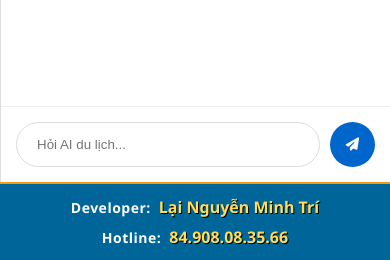
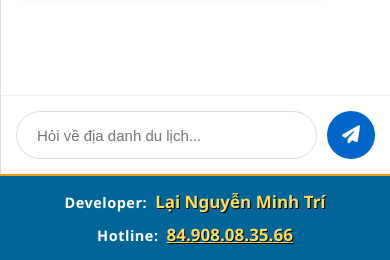
Before and after one commit to minhtriizkooooo-sys/Tour-and-Cuisine-Guide, a Flask app: page / in a window 390 px wide. Shown: the part 584-844 px from the top of the page. Run offline with Flask 3, Linux system fonts and the light colour scheme; some libraries are stand-ins or nearby versions.

Commit message:
Update index.html

```diff
--- a/templates/index.html
+++ b/templates/index.html
@@ -17,71 +17,55 @@
         #map-side { flex: 1; position: relative; z-index: 1; }
         #map { height: 100%; width: 100%; }
 
-        /* MAP TOOLS */
         .map-tools { position: absolute; top: 15px; left: 15px; z-index: 1001; width: 280px; display: flex; flex-direction: column; gap: 10px; }
         .tool-box { background: white; padding: 12px; border-radius: 12px; box-shadow: 0 4px 15px rgba(0,0,0,0.2); border: 1px solid rgba(0,0,0,0.05); }
         .tool-box b { color: var(--primary); cursor: pointer; display: flex; justify-content: space-between; align-items: center; font-size: 14px; text-transform: uppercase; }
         .tool-box input { width: 100%; padding: 10px; margin: 8px 0; border: 1px solid #ddd; border-radius: 8px; font-size: 14px; outline: none; }
         .btn-map { border: none; padding: 10px; border-radius: 8px; cursor: pointer; width: 100%; font-weight: bold; color: white; margin-top: 5px; }
 
-        /* CHAT SIDEBAR */
         #chat-side { width: 420px; background: white; display: flex; flex-direction: column; border-left: 1px solid #ddd; z-index: 1002; }
         .tab-bar { display: flex; background: #f8f9fa; border-bottom: 1px solid #eee; }
         .tab { flex: 1; padding: 15px 5px; text-align: center; cursor: pointer; font-size: 11px; font-weight: bold; color: #666; }
         .tab.active { color: var(--primary); border-bottom: 4px solid var(--primary); background: white; }
 
         .chat-box { flex: 1; overflow-y: auto; padding: 15px; display: flex; flex-direction: column; gap: 15px; background: #fff; }
-        .msg { padding: 12px 16px; border-radius: 18px; max-width: 88%; font-size: 15px; line-height: 1.6; }
-        .user { background: var(--primary); color: white; align-self: flex-end; border-bottom-right-radius: 2px; }
-        .bot { background: #f0f2f5; color: #333; align-self: flex-start; border-bottom-left-radius: 2px; }
+        .msg { padding: 16px 20px; border-radius: 20px; max-width: 90%; font-size: 15.5px; line-height: 1.7; }
+        .user { background: var(--primary); color: white; align-self: flex-end; border-bottom-right-radius: 4px; }
+        .bot { background: #f8f9fa; color: #222; align-self: flex-start; border-bottom-left-radius: 4px; }
 
         .input-area { padding: 15px; border-top: 1px solid #eee; display: flex; gap: 10px; background: white; }
-        #user-input { flex: 1; padding: 12px 20px; border: 1px solid #ddd; border-radius: 30px; outline: none; }
-        .send-btn { background: var(--primary); color: white; border: none; width: 45px; height: 45px; border-radius: 50%; cursor: pointer; }
+        #user-input { flex: 1; padding: 14px 20px; border: 1px solid #ddd; border-radius: 30px; outline: none; font-size: 15px; }
+        .send-btn { background: var(--primary); color: white; border: none; width: 48px; height: 48px; border-radius: 50%; cursor: pointer; font-size: 18px; }
 
-        /* FOOTER */
         footer {
             background: #006699;
-            padding: 12px 25px;
+            padding: 14px 25px;
             display: flex;
             justify-content: space-between;
             align-items: center;
             z-index: 2005;
             border-top: 2px solid var(--accent);
         }
-        .footer-label {
-            color: #ffffff;
-            font-weight: bold;
-            font-size: 14px;
-            letter-spacing: 0.5px;
-        }
-        .tri-style {
-            color: #ffdd59 !important;
-            font-weight: 900;
-            font-size: 16px;
-            text-shadow: 1px 1px 0px #000;
-            text-decoration: none;
-            margin-left: 8px;
-            transition: 0.3s;
-        }
-        .tri-style:hover {
-            color: #ffffff !important;
-            text-shadow: 1px 1px 0px #000, 0px 0px 8px rgba(255, 255, 255, 0.8);
-        }
+        .footer-label { color: #fff; font-weight: bold; font-size: 14.5px; letter-spacing: 0.5px; }
+        .tri-style { color: #ffdd59 !important; font-weight: 900; font-size: 17px; text-shadow: 1px 1px 0 #000; margin-left: 8px; transition: 0.3s; }
+        .tri-style:hover { color: #fff !important; text-shadow: 0 0 10px #fff; }
 
         .pdf-btn-container { padding: 12px; background: #f8f9fa; border-top: 1px solid #eee; display: flex; justify-content: center; }
-        .btn-pdf { background: #27ae60; color: white; border: none; padding: 10px 20px; border-radius: 20px; font-weight: bold; cursor: pointer; display: flex; align-items: center; gap: 8px; }
-        #img-modal { position: fixed; inset: 0; background: rgba(0,0,0,0.9); z-index: 9999; display: flex; flex-direction: column; align-items: center; justify-content: center; padding: 20px; }
-        #modal-img { max-width: 90%; max-height: 75vh; border-radius: 8px; object-fit: contain; }
-        #modal-caption { color: white; margin-top: 15px; text-align: center; font-size: 14px; }
+        .btn-pdf { background: #27ae60; color: white; border: none; padding: 12px 24px; border-radius: 25px; font-weight: bold; cursor: pointer; font-size: 15px; display: flex; align-items: center; gap: 10px; }
+
+        #img-modal { position: fixed; inset: 0; background: rgba(0,0,0,0.95); z-index: 9999; display: flex; flex-direction: column; align-items: center; justify-content: center; padding: 20px; }
+        #modal-img { max-width: 95%; max-height: 80vh; border-radius: 12px; object-fit: contain; }
+        #modal-caption { color: white; margin-top: 15px; text-align: center; font-size: 15px; max-width: 90%; }
+
         .hidden { display: none !important; }
-        .suggest-item { background: #eef7ff; color: var(--primary); padding: 10px 12px; border-radius: 12px; margin-top: 8px; cursor: pointer; border: 1px solid #d0e7ff; font-size: 14px; }
+        .suggest-item { background: #e3f2fd; color: var(--primary); padding: 12px 16px; border-radius: 14px; margin-top: 10px; cursor: pointer; border: 1px solid #bbdefb; font-size: 14.5px; transition: 0.2s; }
+        .suggest-item:hover { background: #bbdefb; }
 
         @media (max-width: 768px) {
             main { flex-direction: column; }
-            #map-side { height: 40%; }
-            #chat-side { width: 100%; height: 60%; }
-            footer { flex-direction: column; gap: 8px; text-align: center; }
+            #map-side { height: 45%; }
+            #chat-side { width: 100%; height: 55%; }
+            footer { flex-direction: column; gap: 10px; text-align: center; }
         }
     </style>
 </head>
@@ -91,7 +75,7 @@
         <img src="/static/images/Logo_Marie_Curie.png" alt="Logo" onerror="this.src='https://cdn-icons-png.flaticon.com/512/826/826070.png'">
         <span>VIET NAM TRAVEL AI GUIDE 2026</span>
     </div>
-    <i class="fa fa-sync-alt" onclick="location.reload()" style="cursor:pointer; font-size: 20px; color: white;"></i>
+    <i class="fa fa-sync-alt" onclick="location.reload()" style="cursor:pointer; font-size: 22px; color: white;"></i>
 </header>
 <main>
     <div id="map-side">
@@ -114,7 +98,7 @@
             <div class="tab" onclick="clearHistory()" style="color:#e74c3c;">XÓA HẾT</div>
         </div>
         <div id="chat-box" class="chat-box">
-            <div class="msg bot">Chào bạn! Tôi là AI hướng dẫn du lịch Việt Nam. Hãy hỏi tôi về bất kỳ địa danh nào nhé! 🇻🇳</div>
+            <div class="msg bot">Chào bạn! Tôi là AI hướng dẫn du lịch Việt Nam chuyên sâu. Hãy hỏi về bất kỳ địa danh nào bạn muốn khám phá! 🇻🇳</div>
         </div>
         <div id="pdf-area" class="pdf-btn-container hidden">
             <button class="btn-pdf" onclick="window.location.href='/export_pdf'">
@@ -122,7 +106,7 @@
             </button>
         </div>
         <div class="input-area">
-            <input type="text" id="user-input" placeholder="Hỏi AI du lịch..." onkeypress="if(event.key==='Enter') sendMessage()">
+            <input type="text" id="user-input" placeholder="Hỏi về địa danh du lịch..." onkeypress="if(event.key==='Enter') sendMessage()">
             <button class="send-btn" onclick="sendMessage()"><i class="fa fa-paper-plane"></i></button>
         </div>
     </div>
@@ -134,13 +118,13 @@
 
 <div id="img-modal" class="hidden" onclick="closeImg()">
     <img id="modal-img" src="">
-    <span id="modal-caption"></span>
-    <button style="margin-top:20px; padding:10px 30px; background:#e74c3c; color:white; border:none; border-radius:5px; font-weight:bold;">ĐÓNG</button>
+    <div id="modal-caption"></div>
+    <button style="margin-top:25px; padding:12px 35px; background:#e74c3c; color:white; border:none; border-radius:8px; font-weight:bold; font-size:16px;">ĐÓNG</button>
 </div>
 
 <script src="https://unpkg.com/leaflet@1.9.4/dist/leaflet.js"></script>
 <script>
-    const map = L.map('map', { zoomControl: false, attributionControl: false }).setView([10.762, 106.660], 13);
+    const map = L.map('map', { zoomControl: false, attributionControl: false }).setView([16.047, 108.206], 6);
     L.tileLayer('https://{s}.google.com/vt/lyrs=m&x={x}&y={y}&z={z}&hl=vi', { subdomains:['mt0','mt1','mt2','mt3'] }).addTo(map);
     let markers = [];
 
@@ -155,19 +139,19 @@
     async function findLoc() {
         const q = document.getElementById('s-input').value.trim();
         if(!q) return;
-        const res = await fetch(`https://nominatim.openstreetmap.org/search?format=json&q=${encodeURIComponent(q)}, Vietnam`);
+        const res = await fetch(`https://nominatim.openstreetmap.org/search?format=json&q=${encodeURIComponent(q + ', Vietnam')}`);
         const data = await res.json();
         if(data[0]) {
             const pos = [data[0].lat, data[0].lon];
             map.setView(pos, 14);
-            const m = L.marker(pos).addTo(map).bindPopup(`<b>${q}</b><br><button onclick="askAI('${q}')" style="cursor:pointer; margin-top:5px; padding:5px; border-radius:4px; border:none; background:#0066cc; color:white;">Hỏi AI Review</button>`).openPopup();
+            const m = L.marker(pos).addTo(map).bindPopup(`<b>${q}</b><br><button onclick="askAI('${q}')" style="margin-top:8px;padding:8px 12px;border-radius:6px;border:none;background:#0066cc;color:white;cursor:pointer;">Hỏi AI chi tiết</button>`).openPopup();
             markers.push(m);
         }
     }
 
     function askAI(loc) {
         setTab('chat');
-        document.getElementById('user-input').value = `Review chi tiết lịch sử, văn hóa, ẩm thực tại ${loc}`;
+        document.getElementById('user-input').value = `Cho tôi thông tin chi tiết về du lịch ${loc}`;
         sendMessage();
     }
 
@@ -180,10 +164,8 @@
         }
 
         let data = (typeof content === 'string') ? JSON.parse(content) : content;
-
         const contentDiv = document.createElement('div');
 
-        // Xử lý text + chèn ảnh inline theo placeholder [HÌNH X]
         let htmlText = (data.text || "").replace(/\n/g, '<br>').replace(/\*\*(.*?)\*\*/g, '<b>$1</b>');
         const parts = htmlText.split(/(\[HÌNH \d+\])/g);
 
@@ -192,15 +174,15 @@
                 const idx = parseInt(part.match(/\d+/)[0]) - 1;
                 if (data.images && data.images[idx]) {
                     const wrapper = document.createElement('div');
-                    wrapper.style.margin = '18px 0';
+                    wrapper.style.margin = '20px 0';
                     wrapper.style.textAlign = 'center';
 
                     const img = document.createElement('img');
                     img.src = data.images[idx].url;
                     img.style.maxWidth = '100%';
                     img.style.height = 'auto';
-                    img.style.borderRadius = '14px';
-                    img.style.boxShadow = '0 6px 20px rgba(0,0,0,0.15)';
+                    img.style.borderRadius = '16px';
+                    img.style.boxShadow = '0 8px 25px rgba(0,0,0,0.2)';
                     img.style.cursor = 'pointer';
                     img.onclick = () => showImg(data.images[idx].url, data.images[idx].caption || '');
 
@@ -209,9 +191,9 @@
                     if (data.images[idx].caption) {
                         const cap = document.createElement('div');
                         cap.textContent = data.images[idx].caption;
-                        cap.style.fontSize = '13px';
-                        cap.style.color = '#555';
-                        cap.style.marginTop = '8px';
+                        cap.style.fontSize = '14px';
+                        cap.style.color = '#444';
+                        cap.style.marginTop = '10px';
                         cap.style.fontStyle = 'italic';
                         wrapper.appendChild(cap);
                     }
@@ -221,19 +203,18 @@
             } else if (part.trim()) {
                 const textP = document.createElement('div');
                 textP.innerHTML = part;
-                textP.style.marginBottom = '12px';
-                textP.style.lineHeight = '1.6';
+                textP.style.marginBottom = '14px';
+                textP.style.lineHeight = '1.7';
                 contentDiv.appendChild(textP);
             }
         });
 
         div.appendChild(contentDiv);
 
-        // Video phần riêng
         if(data.youtube_links && data.youtube_links.length > 0) {
             const vTitle = document.createElement('div');
-            vTitle.innerHTML = '<b style="font-size:16px;">🎥 Video khám phá thực tế (2023-2026):</b>';
-            vTitle.style.margin = '25px 0 15px 0';
+            vTitle.innerHTML = '<b style="font-size:17px;">🎥 Video khám phá thực tế hay nhất</b>';
+            vTitle.style.margin = '30px 0 18px 0';
             div.appendChild(vTitle);
 
             const vCon = document.createElement('div');
@@ -243,27 +224,23 @@
                 if(match) {
                     vCon.innerHTML += `<div class="video-frame"><iframe src="https://www.youtube.com/embed/${match[1]}" allowfullscreen></iframe></div>`;
                 } else {
-                    vCon.innerHTML += `<a href="${link}" target="_blank" style="display:block;margin:12px 0;color:#c4302b;font-size:14px;"><i class="fab fa-youtube"></i> ${link}</a>`;
+                    vCon.innerHTML += `<a href="${link}" target="_blank" style="display:block;margin:15px 0;color:#c4302b;font-size:15px;"><i class="fab fa-youtube"></i> ${link}</a>`;
                 }
             });
             div.appendChild(vCon);
         }
 
-        // Suggestions
         if(data.suggestions && data.suggestions.length > 0) {
             const sTitle = document.createElement('div');
-            sTitle.innerHTML = '<b style="font-size:16px;">💡 Gợi ý tiếp theo:</b>';
-            sTitle.style.margin = '25px 0 15px 0';
+            sTitle.innerHTML = '<b style="font-size:17px;">💡 Gợi ý tiếp theo:</b>';
+            sTitle.style.margin = '30px 0 18px 0';
             div.appendChild(sTitle);
 
             data.suggestions.forEach(s => {
                 const btn = document.createElement('div');
                 btn.className = 'suggest-item';
                 btn.textContent = s;
-                btn.onclick = () => {
-                    document.getElementById('user-input').value = s;
-                    sendMessage();
-                };
+                btn.onclick = () => { document.getElementById('user-input').value = s; sendMessage(); };
                 div.appendChild(btn);
             });
         }
@@ -280,11 +257,7 @@
         inp.value = '';
         box.scrollTop = box.scrollHeight;
 
-        const res = await fetch('/chat', {
-            method: 'POST',
-            headers: { 'Content-Type': 'application/json' },
-            body: JSON.stringify({ msg: msg })
-        });
+        const res = await fetch('/chat', { method: 'POST', headers: { 'Content-Type': 'application/json' }, body: JSON.stringify({ msg }) });
         const data = await res.json();
         box.appendChild(createMessageElement('bot', data));
         box.scrollTop = box.scrollHeight;
@@ -307,7 +280,7 @@
     }
 
     async function clearHistory() {
-        if(confirm("Xóa sạch toàn bộ lịch sử trò chuyện?")) {
+        if(confirm("Xóa toàn bộ lịch sử trò chuyện?")) {
             await fetch('/clear_history', { method: 'POST' });
             location.reload();
         }
```
